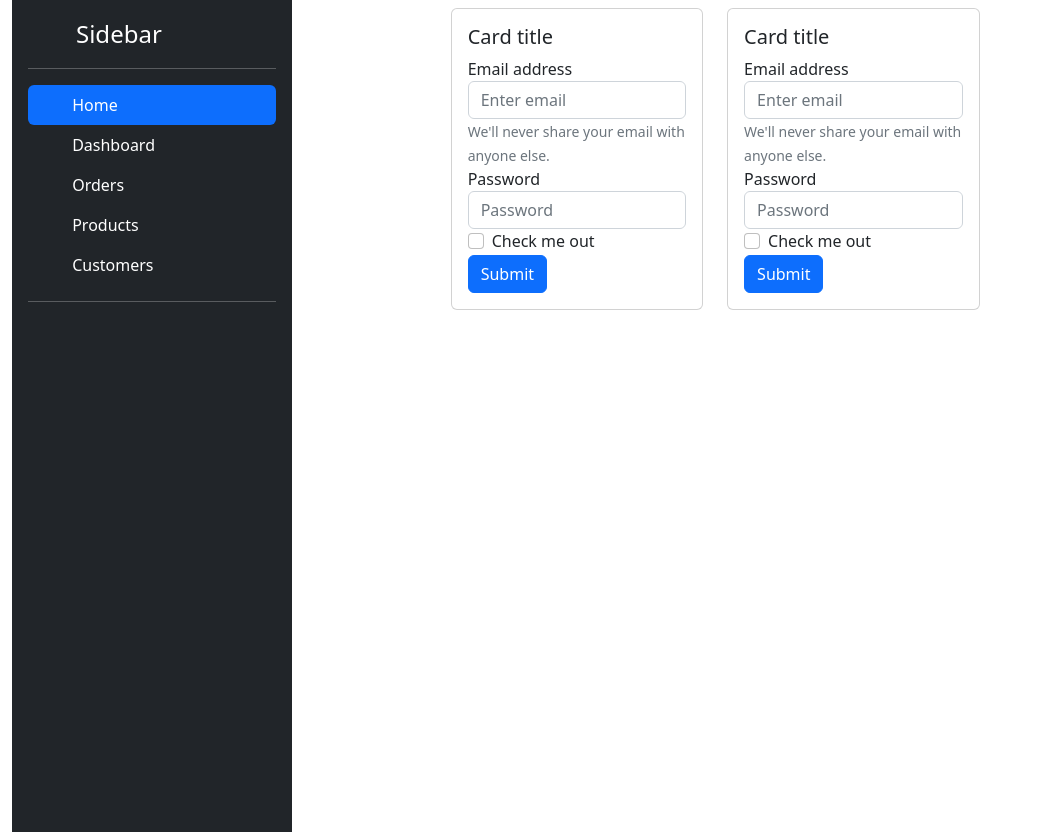
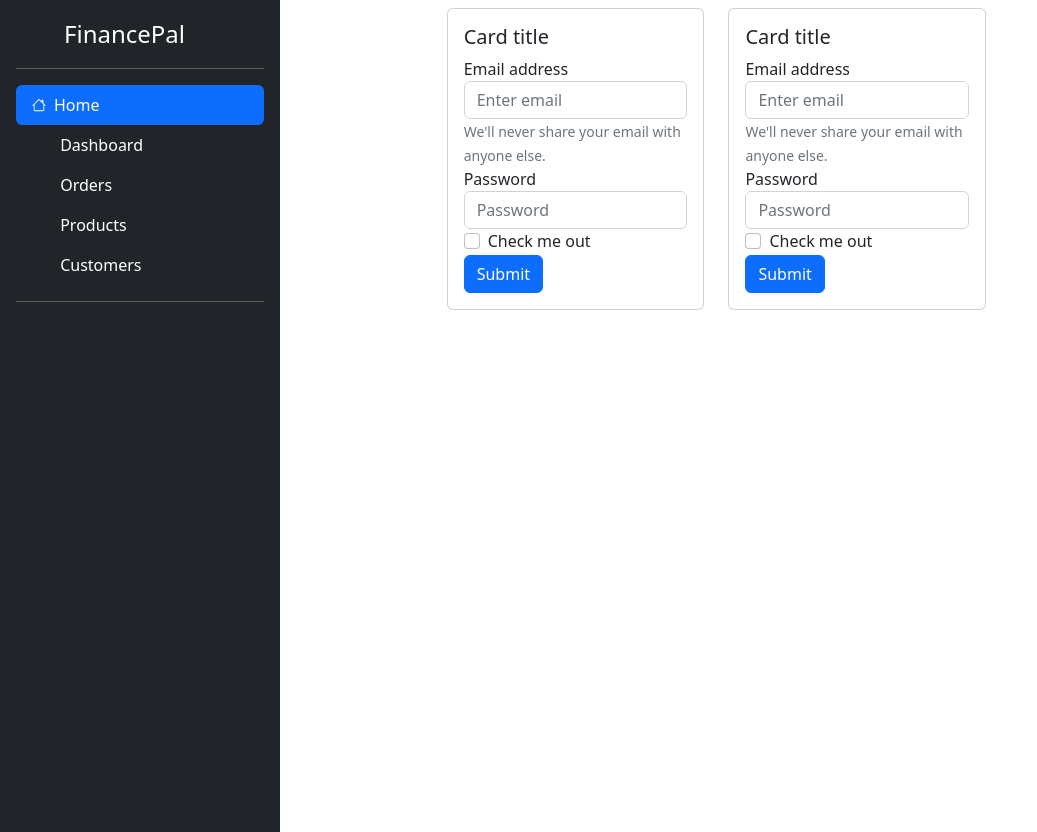
Before and after one commit to ARUNBALACHOCKALINGAM/FinancePal, an Angular app: page / in a window 1280 px wide. Shown: the whole page, without its empty margins (0-1037 px from the left). Built offline with nearby package versions, Linux system fonts and the light colour scheme.

Commit message:
sidebar whitespace fixed

```diff
--- a/src/app/app.component.html
+++ b/src/app/app.component.html
@@ -2,7 +2,7 @@
 
 
 
-<div class="container-fluid">
+
     <div class="row">
       <div class="col-md-4">
         <app-sidebar></app-sidebar>
@@ -11,4 +11,3 @@
         <app-amount-form></app-amount-form>
       </div>
     </div>
-  </div>
--- a/src/app/sidebar/sidebar.component.html
+++ b/src/app/sidebar/sidebar.component.html
@@ -5,16 +5,24 @@
 
     <a href="/" class="d-flex align-items-center mb-3 mb-md-0 me-md-auto text-white text-decoration-none">
       <svg class="bi me-2" width="40" height="32"><use xlink:href="#bootstrap"></use></svg>
-      <span class="fs-4">Sidebar</span>
+      <span class="fs-4">FinancePal</span>
     </a>
     <hr>
     <ul class="nav nav-pills flex-column mb-auto">
       <li class="nav-item">
-        <a href="#" class="nav-link active" aria-current="page">
-          <svg class="bi me-2" width="16" height="16"><use xlink:href="#home"></use></svg>
-          Home
+        <a href="#" class="nav-link active d-flex align-items-center" aria-current="page">
+            <svg xmlns="http://www.w3.org/2000/svg" width="14" height="14" fill="currentColor" class="bi bi-house" viewBox="0 0 16 16" style="vertical-align: middle;">
+                <path d="M8.707 1.5a1 1 0 0 0-1.414 0L.646 8.146a.5.5 0 0 0 .708.708L2 8.207V13.5A1.5 1.5 0 0 0 3.5 15h9a1.5 1.5 0 0 0 1.5-1.5V8.207l.646.647a.5.5 0 0 0 .708-.708L13 5.793V2.5a.5.5 0 0 0-.5-.5h-1a.5.5 0 0 0-.5.5v1.293L8.707 1.5ZM13 7.207V13.5a.5.5 0 0 1-.5.5h-9a.5.5 0 0 1-.5-.5V7.207l5-5 5 5Z"/>
+            </svg>
+            <span class="ms-2">Home</span>
         </a>
-      </li>
+    </li>
+
+
+
+
+
+
       <li>
         <a href="#" class="nav-link text-white">
           <svg class="bi me-2" width="16" height="16"><use xlink:href="#speedometer2"></use></svg>
```
